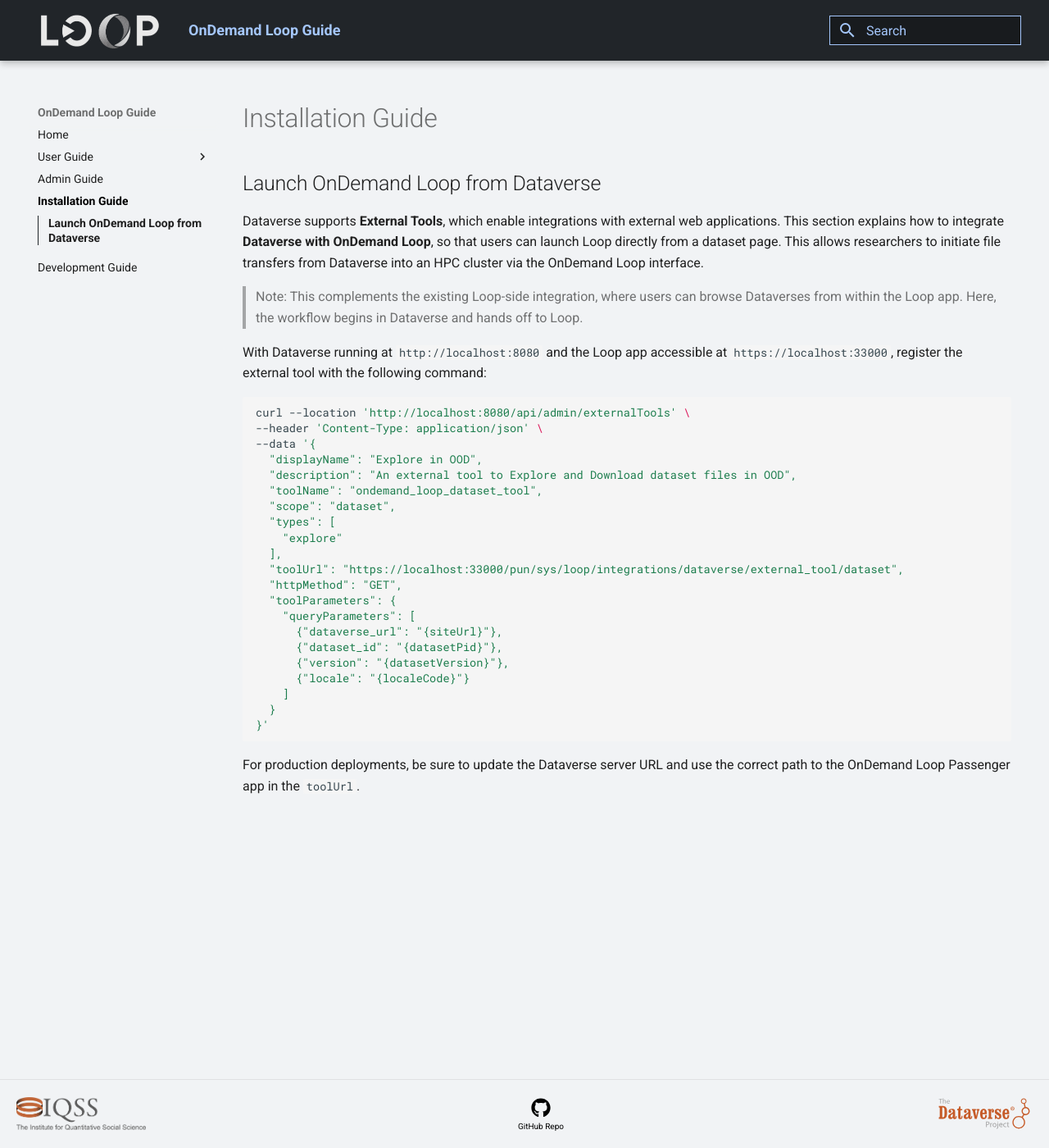
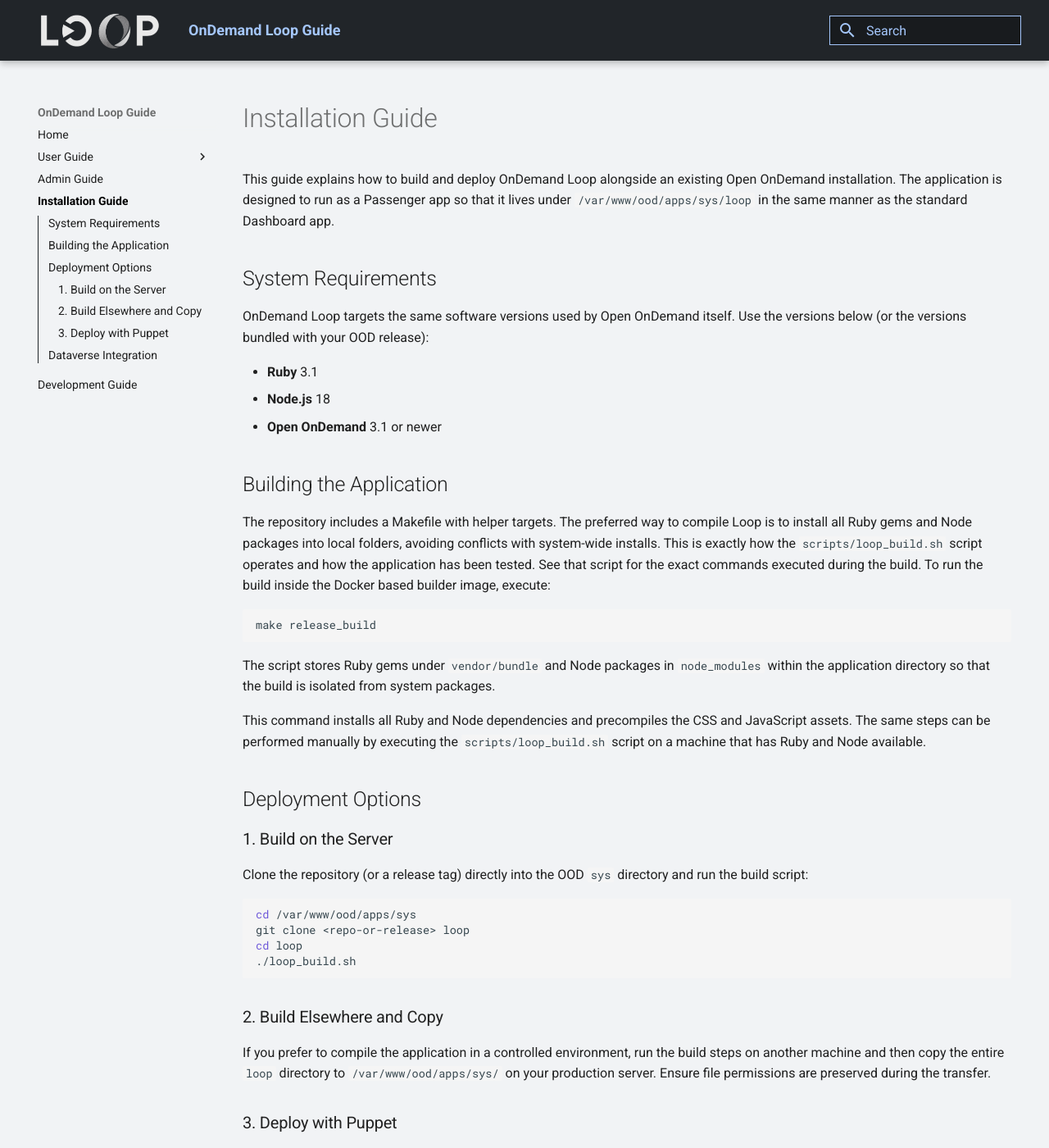
Before and after one commit to theam/aday-ondemand-loop, an MkDocs documentation site: the page built from docs/guide/content/installation.md, in a window 1280 px wide and 1400 px high. Shown: the whole window at 82% size. Built offline with MkDocs 1.6.1 and Material for MkDocs 9.7.7, drawn with Linux system fonts in a browser that asks for light colours; some of the changed text lies outside the part shown.

Commit message:
clarify puppet deployment

````diff
--- a/docs/guide/content/installation.md
+++ b/docs/guide/content/installation.md
@@ -1,12 +1,89 @@
 # Installation Guide
 
-## Launch OnDemand Loop from Dataverse
+This guide explains how to build and deploy OnDemand Loop alongside an existing
+Open OnDemand installation. The application is designed to run as a Passenger
+app so that it lives under `/var/www/ood/apps/sys/loop` in the same manner as
+the standard Dashboard app.
 
-Dataverse supports **External Tools**, which enable integrations with external web applications. This section explains how to integrate **Dataverse with OnDemand Loop**, so that users can launch Loop directly from a dataset page. This allows researchers to initiate file transfers from Dataverse into an HPC cluster via the OnDemand Loop interface.
+## System Requirements
 
-> Note: This complements the existing Loop-side integration, where users can browse Dataverses from within the Loop app. Here, the workflow begins in Dataverse and hands off to Loop.
+OnDemand Loop targets the same software versions used by Open OnDemand itself.
+Use the versions below (or the versions bundled with your OOD release):
 
-With Dataverse running at `http://localhost:8080` and the Loop app accessible at `https://localhost:33000`, register the external tool with the following command:
+- **Ruby** 3.1
+- **Node.js** 18
+- **Open OnDemand** 3.1 or newer
+
+## Building the Application
+
+The repository includes a Makefile with helper targets. The preferred way to
+compile Loop is to install all Ruby gems and Node packages into local folders,
+avoiding conflicts with system-wide installs. This is exactly how the
+`scripts/loop_build.sh` script operates and how the application has been tested.
+See that script for the exact commands executed during the build.
+To run the build inside the Docker based builder image, execute:
+
+```bash
+make release_build
+```
+
+The script stores Ruby gems under `vendor/bundle` and Node packages in
+`node_modules` within the application directory so that the build is isolated
+from system packages.
+
+This command installs all Ruby and Node dependencies and precompiles the CSS and
+JavaScript assets. The same steps can be performed manually by executing the
+`scripts/loop_build.sh` script on a machine that has Ruby and Node available.
+
+## Deployment Options
+
+### 1. Build on the Server
+
+Clone the repository (or a release tag) directly into the OOD `sys` directory
+and run the build script:
+
+```bash
+cd /var/www/ood/apps/sys
+git clone <repo-or-release> loop
+cd loop
+./loop_build.sh
+```
+
+### 2. Build Elsewhere and Copy
+
+If you prefer to compile the application in a controlled environment, run the
+build steps on another machine and then copy the entire `loop` directory to
+`/var/www/ood/apps/sys/` on your production server. Ensure file permissions are
+preserved during the transfer.
+
+### 3. Deploy with Puppet
+
+Sites already managing Open OnDemand with the official Puppet module can deploy
+Loop in a similar fashion to the Dashboard app. Build the application using the
+steps above, then copy the resulting `loop` directory into a dedicated branch of
+your deployment repository. The Puppet configuration can then reference that
+branch when installing the app:
+
+```yaml
+openondemand::install_apps:
+  'loop':
+    ensure: latest
+    git_repo: https://github.com/sample/deploy-ondemand-loop.git
+    git_revision: production_v1.0.0-2025-07-09
+```
+
+This approach keeps the build artifacts under version control while allowing the
+Puppet module to deploy the precompiled application.
+
+## Dataverse Integration
+
+Dataverse supports **External Tools**, which enable integrations with external
+web applications. By registering OnDemand Loop as an External Tool with
+`dataset` scope, users can launch Loop directly from a dataset page to initiate
+transfers into the HPC cluster.
+
+With Dataverse running at `http://localhost:8080` and the Loop app accessible at
+`https://localhost:33000`, register the tool using:
 
 ```bash
 curl --location 'http://localhost:8080/api/admin/externalTools' \
@@ -16,9 +93,7 @@ curl --location 'http://localhost:8080/api/admin/externalTools' \
   "description": "An external tool to Explore and Download dataset files in OOD",
   "toolName": "ondemand_loop_dataset_tool",
   "scope": "dataset",
-  "types": [
-    "explore"
-  ],
+  "types": ["explore"],
   "toolUrl": "https://localhost:33000/pun/sys/loop/integrations/dataverse/external_tool/dataset",
   "httpMethod": "GET",
   "toolParameters": {
@@ -32,4 +107,5 @@ curl --location 'http://localhost:8080/api/admin/externalTools' \
 }'
 ```
 
-For production deployments, be sure to update the Dataverse server URL and use the correct path to the OnDemand Loop Passenger app in the `toolUrl`.
+For production deployments, adjust the Dataverse URL and the `toolUrl` to match
+your server names.
````
